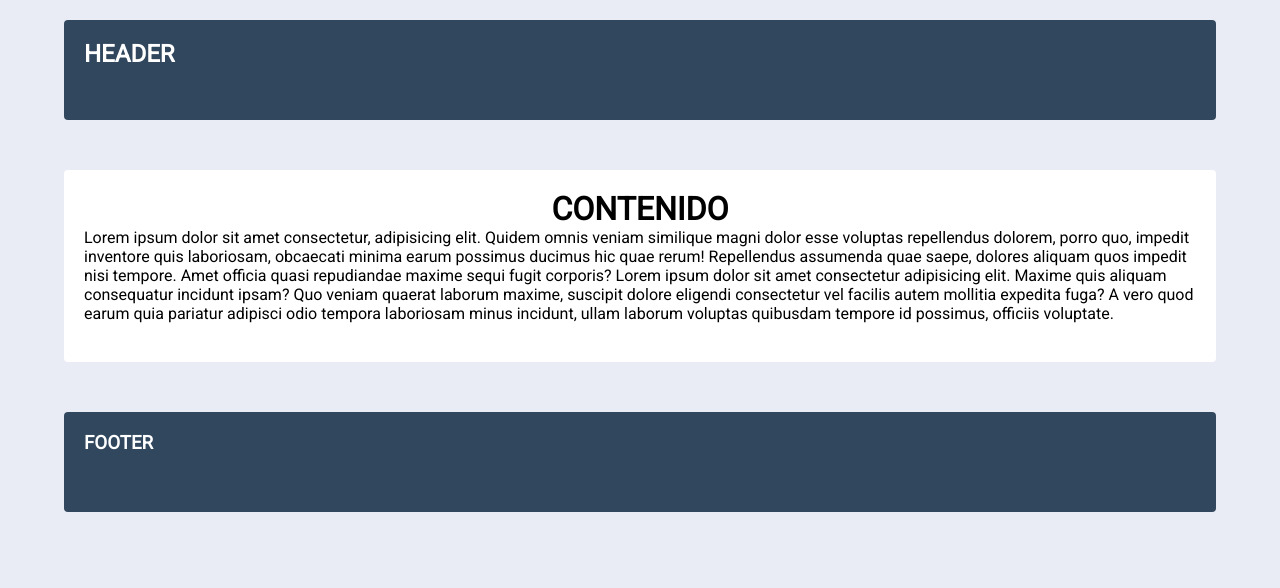
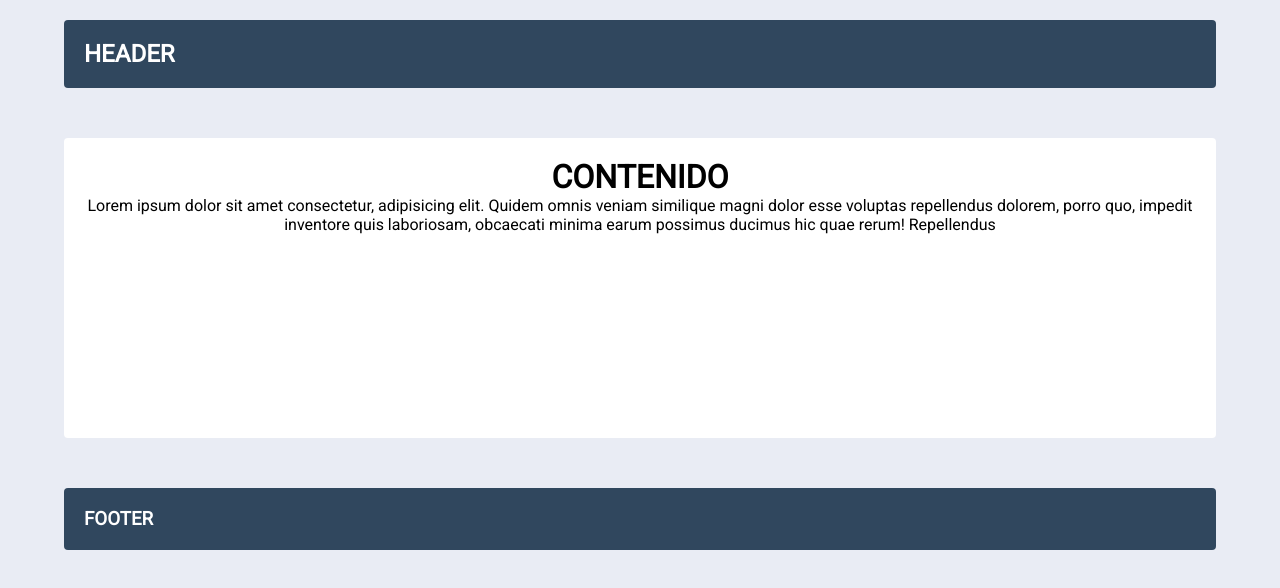
Before and after one commit to JogioTV/Error404, a plain HTML site: page index.html in a window 1280 px wide. Drawn offline with Linux system fonts and the light colour scheme.

Commit message:
casi está la base

```diff
--- a/css/estilos.css
+++ b/css/estilos.css
@@ -9,19 +9,16 @@ body {
     color: #000;
     font-family: 'Roboto', sans-serif;
     font-size: 16px;
-    min-height: 100%;
 }
 
 .contenedor {
     width: 90%;
-    /*max-width: 1000px;*/
-    min-height: 100%;
     margin: 20px auto;
     display: grid;
-    gap: 3.12em 1.25rem;
-    grid-template-areas: "header header header"
-                         "contenido contenido contenido"
-                         "footer footer footer";
+    gap: 3.12em 0;
+    grid-template-areas: "header"
+                         "contenido"
+                         "footer";
 }
 
 .contenedor > div,
@@ -37,12 +34,14 @@ body {
     background: #30475e;
     color: white;
     grid-area: header;
-    min-height: 6.25em;
+    max-height: 6.25em;
 }
 
 .contenedor .contenido{
    background: white;
    grid-area: contenido;
+   text-align: center;
+   height: 300px;
 }
 .contenedor h1{
     text-align: center;
@@ -52,7 +51,7 @@ body {
     background: #30475e;
     color: white;
     grid-area: footer;
-    min-height: 6.25em;
+    max-height: 6.25em;
 }
 
 @media screen and (max-width: 768px){
--- a/index.html
+++ b/index.html
@@ -17,10 +17,7 @@
         <main class="contenido">
             <h1>CONTENIDO</h1>
             <p>
-                Lorem ipsum dolor sit amet consectetur, adipisicing elit. Quidem omnis veniam similique magni dolor esse voluptas repellendus dolorem, porro quo, impedit inventore quis laboriosam, obcaecati minima earum possimus ducimus hic quae rerum! Repellendus assumenda quae saepe, dolores aliquam quos impedit nisi tempore. Amet officia quasi repudiandae maxime sequi fugit corporis?
-                Lorem ipsum dolor sit amet consectetur adipisicing elit. Maxime quis aliquam consequatur incidunt ipsam? Quo veniam quaerat laborum maxime, suscipit dolore eligendi consectetur vel facilis autem mollitia expedita fuga? A vero quod earum quia pariatur adipisci odio tempora laboriosam minus incidunt, ullam laborum voluptas quibusdam tempore id possimus, officiis voluptate.
-                <br><br>
-
+                Lorem ipsum dolor sit amet consectetur, adipisicing elit. Quidem omnis veniam similique magni dolor esse voluptas repellendus dolorem, porro quo, impedit inventore quis laboriosam, obcaecati minima earum possimus ducimus hic quae rerum! Repellendus
             </p>
         </main>
 
```
